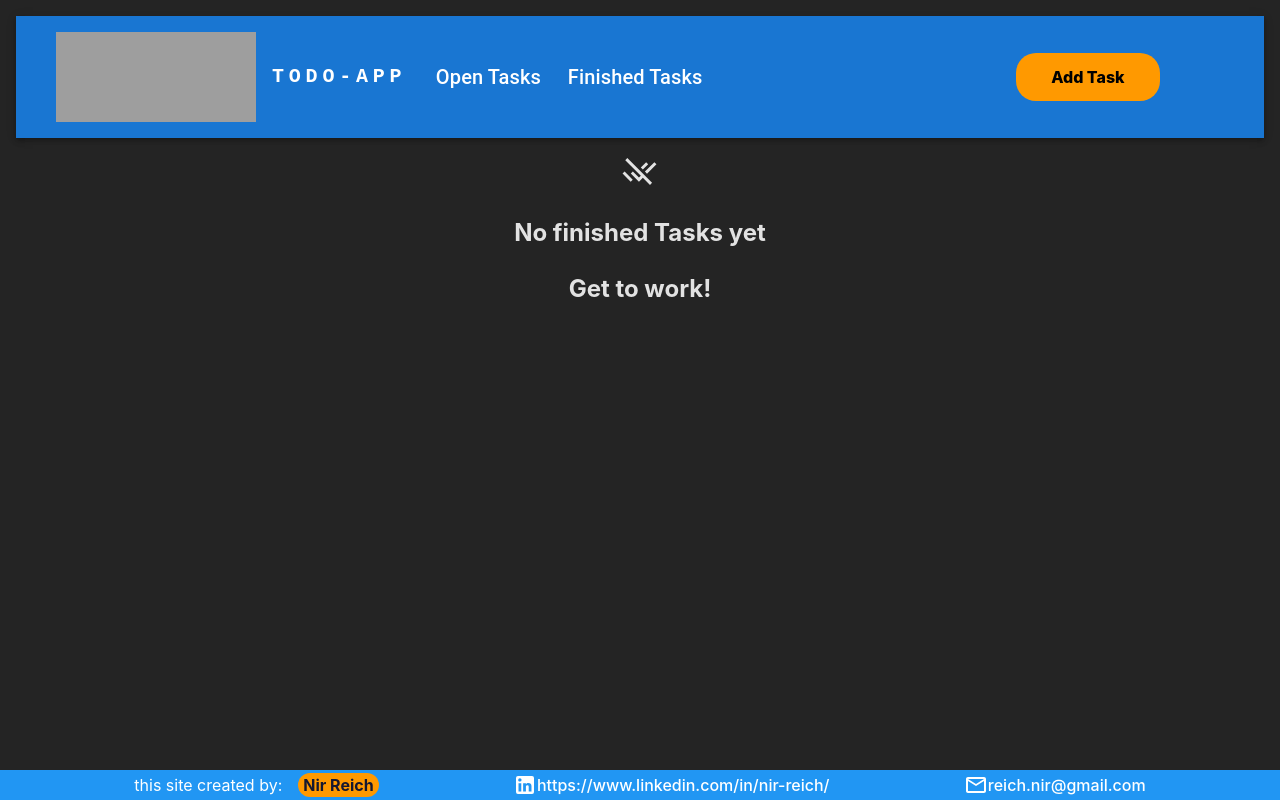
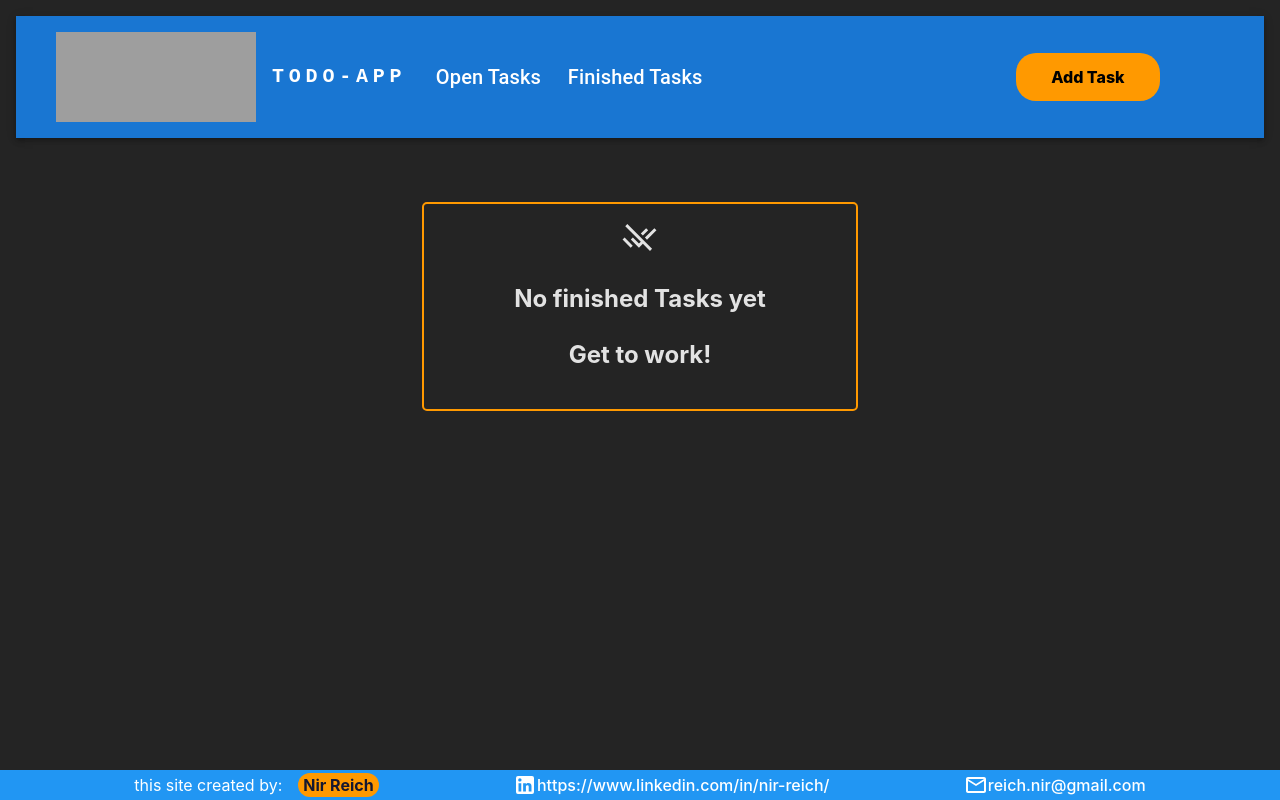
Before and after one commit to nirReich/NOVELSAT_todo_app, a React (Vite) app: page /finished in a window 1280 px wide. Built offline with nearby package versions, Linux system fonts and the light colour scheme; grey boxes are pictures that could not be loaded.

Commit message:
empty task Massage style

```diff
--- /dev/null
+++ b/src/components/emptyTaskMassage/EmptyTaskMassage.style.ts
@@ -0,0 +1,16 @@
+import styled from "styled-components";
+import appUtils from "../../utils";
+
+const MassageContainer = styled.div`
+  margin-top: 4rem;
+  margin: 3rem auto;
+  border: 2px solid ${appUtils.colors.warmOrange};
+  border-radius: 5px;
+  width: 40%;
+  padding: 1rem;
+`;
+
+const Styled = {
+  MassageContainer,
+};
+export default Styled;
--- a/src/components/EmptyTasksMassege.tsx
+++ b/src/components/emptyTaskMassage/EmptyTasksMassege.tsx
@@ -1,6 +1,6 @@
-import React from "react";
 import AddTaskIcon from "@mui/icons-material/AddTask";
 import RemoveDoneIcon from "@mui/icons-material/RemoveDone";
+import Styled from "./EmptyTaskMassage.style";
 
 type Props = {
   type: string;
@@ -10,28 +10,24 @@ const EmptyTasksMassage = ({ type }: Props) => {
   const renderMassage = () => {
     if (type === "tasks") {
       return (
-        <div>
+        <Styled.MassageContainer>
           <AddTaskIcon fontSize="large" />
           <h2>No Todo tasks in your list</h2>
           <h2> Try to add some!</h2>
-        </div>
+        </Styled.MassageContainer>
       );
     } else {
       return (
-        <div>
+        <Styled.MassageContainer>
           <RemoveDoneIcon fontSize="large" />
           <h2>No finished Tasks yet</h2>
           <h2> Get to work!</h2>
-        </div>
+        </Styled.MassageContainer>
       );
     }
     <div></div>;
   };
-  return (
-    <>
-    {renderMassage()}
-    </>
-  );
+  return <>{renderMassage()}</>;
 };
 
 export default EmptyTasksMassage;
--- a/src/components/form/Form.tsx
+++ b/src/components/form/Form.tsx
@@ -1,6 +1,6 @@
-import React, { useState, useReducer } from "react";
+import { useState, useReducer } from "react";
 import { taskActions } from "../../store";
-import { useDispatch, useSelector } from "react-redux";
+import { useDispatch } from "react-redux";
 import Styled from "./Form.style";
 import TextField from "@mui/material/TextField";
 import appUtils from "../../utils";
--- a/src/screens/Finished.tsx
+++ b/src/screens/Finished.tsx
@@ -1,7 +1,7 @@
 import { useSelector } from "react-redux";
 import TaskCard from "../components/card/TaskCard";
 import GridBox from "../layout/gridBox/GridBox";
-import EmptyTasksMassage from "../components/EmptyTasksMassege";
+import EmptyTasksMassage from "../components/emptyTaskMassage/EmptyTasksMassege";
 
 
 const Finished = () => {
--- a/src/screens/HomePage.tsx
+++ b/src/screens/HomePage.tsx
@@ -3,7 +3,7 @@ import { useSelector } from "react-redux";
 import TaskCard from "../components/card/TaskCard";
 import GridBox from "../layout/gridBox/GridBox";
 import FilterBox from "../layout/filterBox/FilterBox";
-import EmptyTasksMassage from "../components/EmptyTasksMassege";
+import EmptyTasksMassage from "../components/emptyTaskMassage/EmptyTasksMassege";
 import {debounce} from "lodash";
 
 const HomePage = () => {
--- a/src/utils.ts
+++ b/src/utils.ts
@@ -6,7 +6,7 @@ type AppUtils = {
   colors: Colors;
   NOVELSAT_LOGO: string;
   trimString: (str: string) => string;
-  initialState:TodoItem[]
+  initialState: TodoItem[];
 };
 type Colors = {
   bluePrimary: "rgb(33,150,243)";
@@ -47,12 +47,14 @@ const appUtils: AppUtils = {
   createUniqueKey: () => {
     return `${new Date().getTime()}`;
   },
-  initialState:[{
-    title: "Adding a task",
-    description: "Add a new task to your list!",
-    id: "sfdfd2334",
-    finished: false,
-  }],
+  initialState: [
+    {
+      title: "Adding a task",
+      description: "Add a new task to your list!",
+      id: "sfdfd2334",
+      finished: false,
+    },
+  ],
 
   checkTwoWordsAndLongerThanFour: (str: string): boolean => {
     let words = str.split(" ");
```
Also changed, not shown: src/components/modal/Modal.style.ts (+5 -5 lines), src/components/modal/Modal.tsx (+6 -3 lines).
